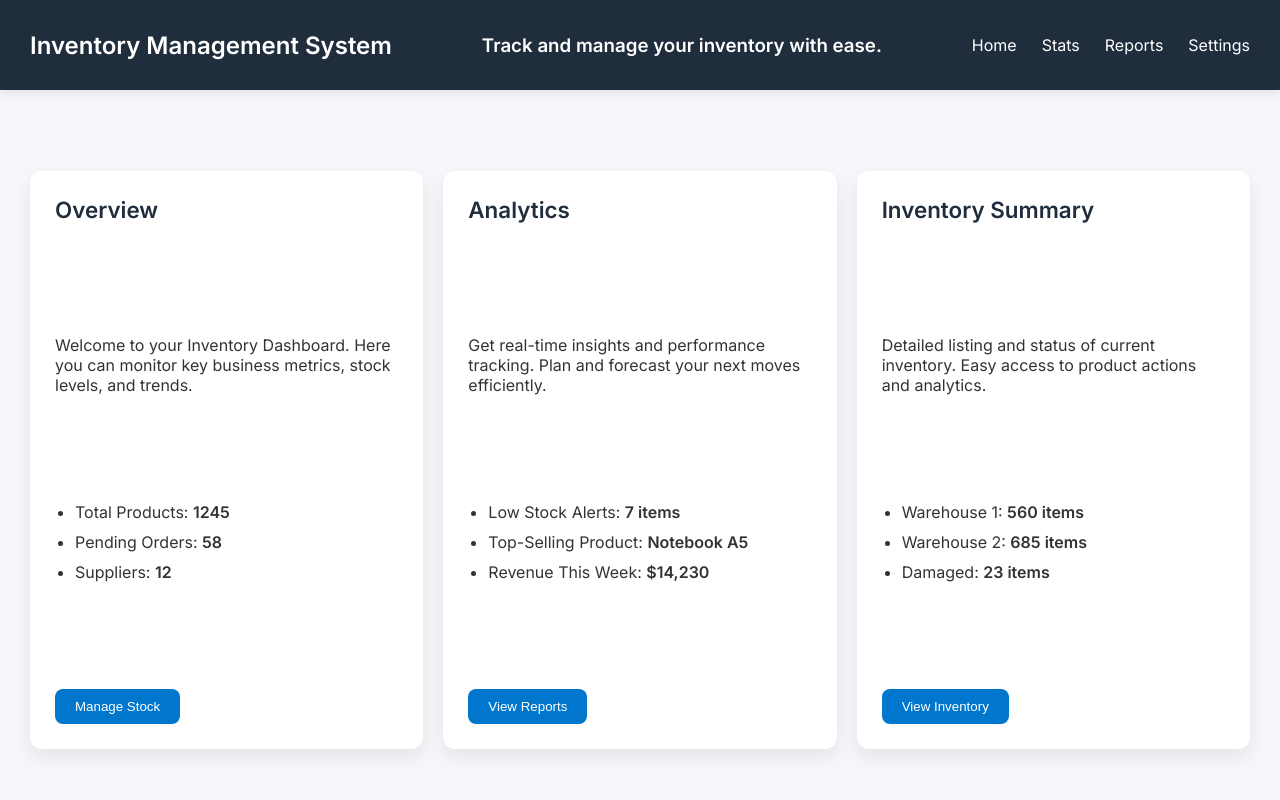
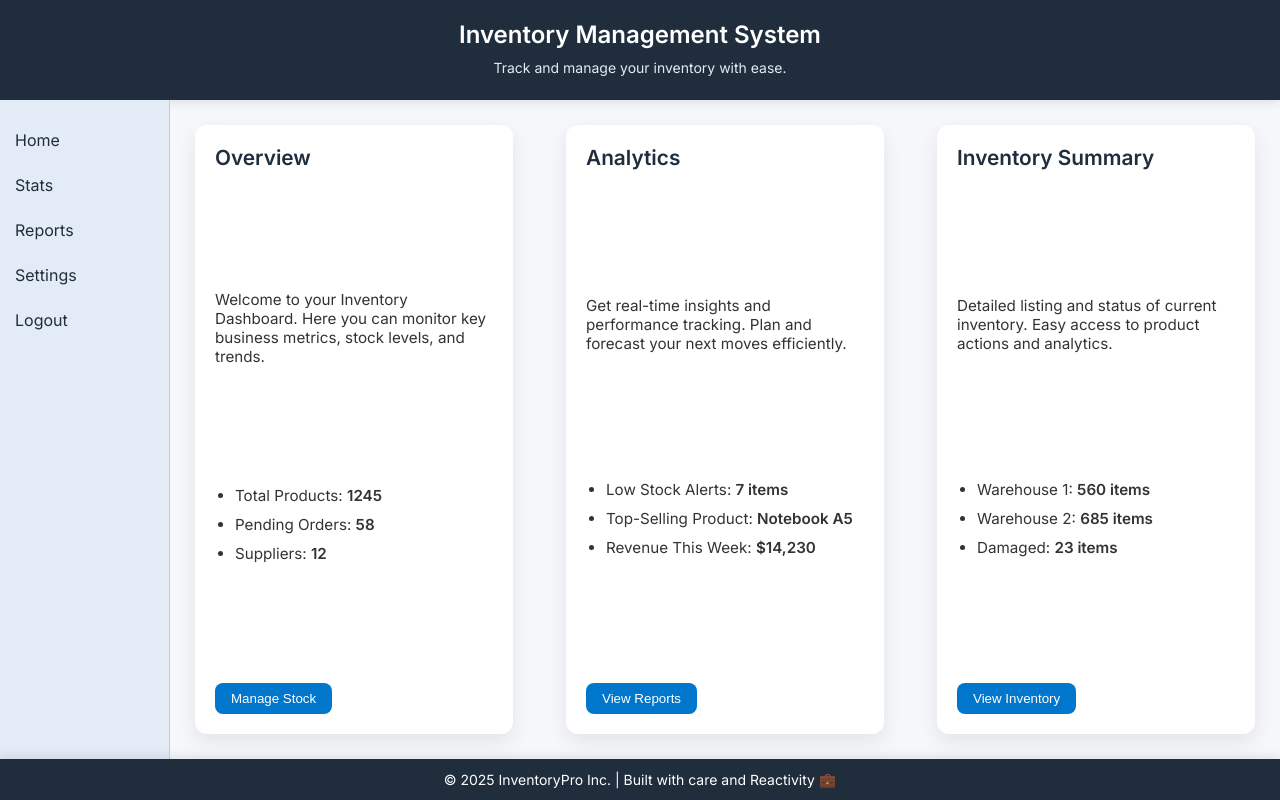
Before and after one commit to Janhavi-j001/inventory-app, a website: page frontend/index.html in a window 1280 px wide. Drawn offline with Linux system fonts and the light colour scheme.

Commit message:
Updated index.html

```diff
--- a/frontend/index.html
+++ b/frontend/index.html
@@ -17,54 +17,85 @@
       font-family: 'Inter', sans-serif;
       background-color: #f5f7fa;
       color: #333;
-      overflow: hidden;
+    }
+
+    .container {
+      display: flex;
+      flex-direction: column;
+      height: 100vh;
     }
 
     .navbar {
-      height: 90px;
+      width: 100%;
       background-color: #1f2d3d;
+      height: 100px;
       color: white;
-      display: flex;
-      align-items: center;
-      justify-content: space-between;
-      padding: 0 30px;
+      padding: 20px 0;
+      text-align: center;
       box-shadow: 0 2px 10px rgba(0,0,0,0.1);
     }
 
-    .navbar ul {
-      display: flex;
-      list-style: none;
-      gap: 25px;
+
+
+    .navbar-title h3 {
+      font-size: 14px;
+      font-weight: normal;
+      color: #ccc;
+      padding-top: 10px;
     }
 
-    .navbar ul li a {
-      color: #fff;
+    .top-section {
+      display: flex;
+      flex: 1;
+    }
+
+    .sidebar {
+      width: 170px;
+      margin-top: 0px;
+      background-color: #e3ebf6; /* Light blue-gray matching palette */
+      padding: 30px 15px;
+      flex-shrink: 0;
+      display: flex;
+      flex-direction: column;
+      gap: 25px;
+      border-right: 1px solid #ccc;
+    }
+
+    .sidebar a {
+      color: #1f2d3d;
       text-decoration: none;
       font-weight: 500;
+      font-size: 16px;
       transition: color 0.3s ease;
     }
 
-    .navbar ul li a:hover {
-      color: #00b4d8;
+    .sidebar a:hover {
+      color: #0077cc;
+    }
+
+    .main-content {
+      flex: 1;
+      display: flex;
+      flex-direction: column;
     }
 
     .dashboard {
-      height: calc(100vh - 60px);
+      flex: 1;
       display: flex;
-      padding: 30px;
+      padding: 25px;
       gap: 20px;
       justify-content: space-between;
-      align-items: center;
+      flex-wrap: wrap;
     }
 
     .card {
       flex: 1;
+      max-width: 30%;
       background-color: white;
       border-radius: 12px;
       box-shadow: 0 8px 20px rgba(0,0,0,0.08);
-      padding: 25px;
+      padding: 20px;
       transition: transform 0.3s ease, box-shadow 0.3s ease;
-      height: 85%;
       display: flex;
       flex-direction: column;
       justify-content: space-between;
@@ -76,13 +107,13 @@
     }
 
     .card h2 {
-      font-size: 1.4rem;
+      font-size: 1.3rem;
       color: #1f2d3d;
-      margin-bottom: 15px;
+      margin-bottom: 10px;
     }
 
     .card p, .card ul li {
-      font-size: 1rem;
+      font-size: 0.95rem;
       margin-bottom: 10px;
     }
 
@@ -91,7 +122,7 @@
     }
 
     .btn {
-      padding: 10px 20px;
+      padding: 8px 16px;
       background-color: #0077cc;
       color: white;
       border: none;
@@ -105,21 +136,49 @@
     .btn:hover {
       background-color: #005fa3;
     }
+
+    .footer {
+      background-color: #1f2d3d;
+      color: white;
+      text-align: center;
+      padding: 12px;
+      font-size: 14px;
+      box-shadow: 0 -2px 10px rgba(0,0,0,0.1);
+    }
+
+    @media (max-width: 900px) {
+      .dashboard {
+        flex-direction: column;
+        gap: 15px;
+      }
+
+      .card {
+        max-width: 100%;
+      }
+    }
   </style>
 </head>
 <body>
 
+  <div class="container">
+
     <nav class="navbar">
-    <h1 style="text-align: center;">Inventory Management System</h1>
-    <h3 style="text-align: center;">Track and manage your inventory with ease.</h3>
-    <ul>
-      <li><a href="#">Home</a></li>
-      <li><a href="#">Stats</a></li>
-      <li><a href="#">Reports</a></li>
-      <li><a href="#">Settings</a></li>
-    </ul>
+      <div class="navbar-title">
+        <h1>Inventory Management System</h1>
+        <h3 style="color: #e3ebf6;">Track and manage your inventory with ease.</h3>
+      </div>
     </nav>
 
+    <div class="top-section">
+      <aside class="sidebar">
+        <a href="#">Home</a>
+        <a href="#">Stats</a>
+        <a href="#">Reports</a>
+        <a href="#">Settings</a>
+        <a href="#">Logout</a>
+      </aside>
+
+      <div class="main-content">
         <section class="dashboard">
           <div class="card">
             <h2>Overview</h2>
@@ -154,6 +213,14 @@
             <button class="btn">View Inventory</button>
           </div>
         </section>
+      </div>
+    </div>
+
+    <footer class="footer">
+      &copy; 2025 InventoryPro Inc. | Built with care and Reactivity 💼
+    </footer>
+
+  </div>
 
 </body>
 </html>
```
Lines whose indentation alone changed are shown as unchanged.
